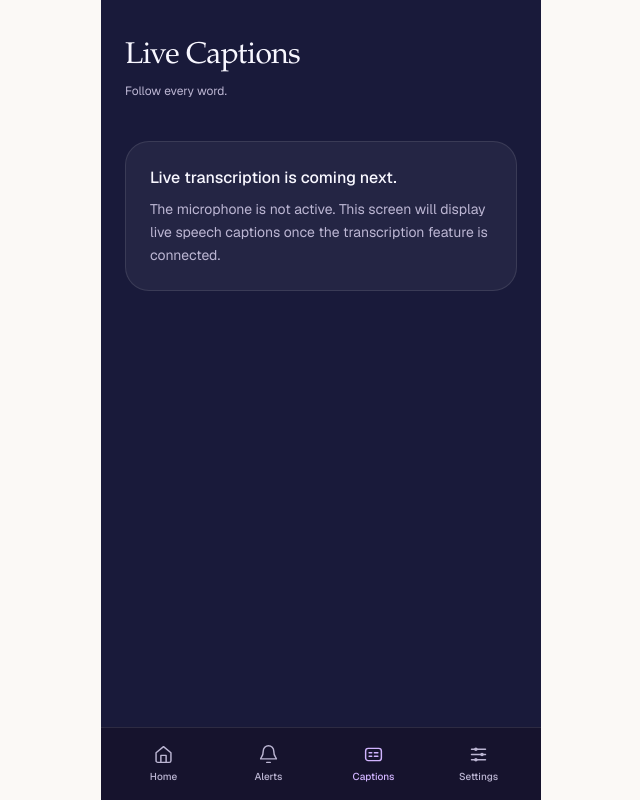
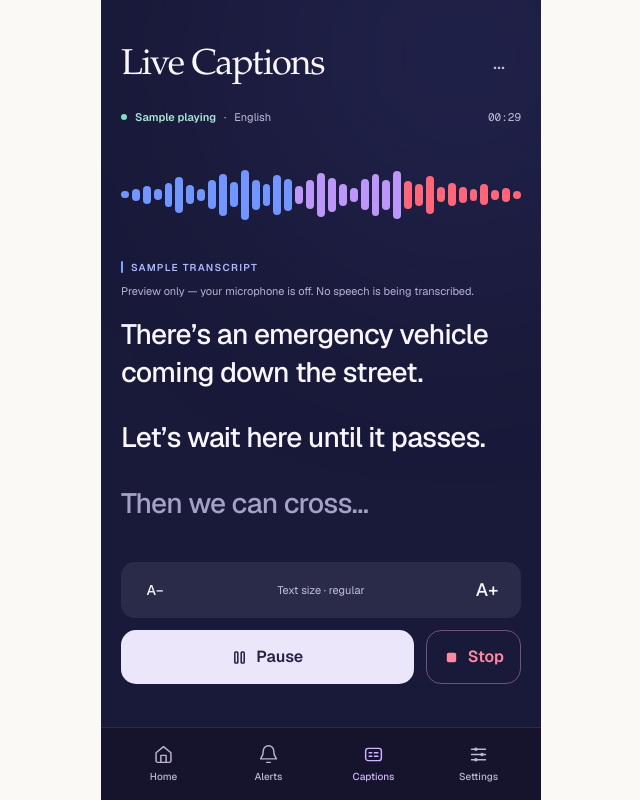
Before and after one commit to DilverSingh23/soundsight, a Next.js app in the folder frontend/: page /captions in a window 1280 px wide. Shown: the whole page, without its empty margins (319-959 px from the left). Built offline with nearby package versions, Linux system fonts and the light colour scheme.

Commit message:
feat: build live captions interface

```diff
--- a/frontend/app/captions/page.tsx
+++ b/frontend/app/captions/page.tsx
@@ -1,26 +1,5 @@
-import ScreenHeading from "@/components/ui/screen-heading";
+import LiveCaptions from "@/components/captions/live-captions";
 
-/** Temporary destination so the Captions navigation tab is functional. */
 export default function CaptionsPage() {
-  return (
-    <main className="flex flex-1 flex-col px-6 pt-10">
-      <ScreenHeading
-        title="Live Captions"
-        subtitle="Follow every word."
-        inverted
-      />
-      <section
-        aria-label="Captions availability"
-        className="mt-10 rounded-3xl border border-white/10 bg-white/5 p-6"
-      >
-        <p className="text-base font-medium text-light-on-dark">
-          Live transcription is coming next.
-        </p>
-        <p className="mt-2 text-sm leading-relaxed text-muted-on-dark">
-          The microphone is not active. This screen will display live speech
-          captions once the transcription feature is connected.
-        </p>
-      </section>
-    </main>
-  );
+  return <LiveCaptions />;
 }
--- /dev/null
+++ b/frontend/components/captions/live-captions.tsx
@@ -0,0 +1,204 @@
+"use client";
+
+import { useEffect, useState } from "react";
+import Waveform from "./waveform";
+
+type PreviewState = "playing" | "paused" | "stopped";
+type TextSize = "small" | "regular" | "large";
+
+const FONT_SIZES: Record<TextSize, string> = {
+  small: "text-[23px] leading-[1.35]",
+  regular: "text-[28px] leading-[1.34]",
+  large: "text-[33px] leading-[1.28]",
+};
+const TEXT_SIZE_ORDER: readonly TextSize[] = ["small", "regular", "large"];
+
+function formatDuration(seconds: number) {
+  const minutes = Math.floor(seconds / 60).toString().padStart(2, "0");
+  const remainder = (seconds % 60).toString().padStart(2, "0");
+  return `${minutes}:${remainder}`;
+}
+
+function ControlIcon({ type }: { type: "pause" | "play" | "stop" }) {
+  return (
+    <svg
+      aria-hidden="true"
+      width="17"
+      height="17"
+      viewBox="0 0 20 20"
+      fill="none"
+      stroke="currentColor"
+      strokeWidth="1.8"
+      strokeLinecap="round"
+      strokeLinejoin="round"
+    >
+      {type === "pause" && (
+        <>
+          <rect x="4.5" y="3.5" width="3.5" height="13" rx="1" />
+          <rect x="12" y="3.5" width="3.5" height="13" rx="1" />
+        </>
+      )}
+      {type === "play" && <path d="m6 3.5 10 6.5L6 16.5z" />}
+      {type === "stop" && (
+        <rect x="4.5" y="4.5" width="11" height="11" rx="2" fill="currentColor" stroke="none" />
+      )}
+    </svg>
+  );
+}
+
+/** The visual sample is local-only. Deepgram and microphone capture are added later. */
+export default function LiveCaptions() {
+  const [preview, setPreview] = useState<PreviewState>("playing");
+  const [elapsedSeconds, setElapsedSeconds] = useState(24);
+  const [textSize, setTextSize] = useState<TextSize>("regular");
+
+  useEffect(() => {
+    if (preview !== "playing") return;
+    const interval = window.setInterval(() => {
+      setElapsedSeconds((previous) => previous + 1);
+    }, 1000);
+    return () => window.clearInterval(interval);
+  }, [preview]);
+
+  const statusLabel =
+    preview === "playing" ? "Sample playing" : preview === "paused" ? "Sample paused" : "Sample stopped";
+  const sizeIndex = TEXT_SIZE_ORDER.indexOf(textSize);
+
+  function changeSize(direction: -1 | 1) {
+    const next = TEXT_SIZE_ORDER[sizeIndex + direction];
+    if (next) setTextSize(next);
+  }
+
+  function resetPreview() {
+    setElapsedSeconds(24);
+    setPreview("playing");
+  }
+
+  return (
+    <main className="relative flex min-h-0 flex-1 flex-col overflow-hidden bg-caption px-5 pb-8 pt-[max(2.75rem,env(safe-area-inset-top))] text-light-on-dark">
+      <div
+        aria-hidden="true"
+        className="pointer-events-none absolute -top-36 right-[-120px] h-[400px] w-[400px] rounded-full bg-[#33336a]/35 blur-[110px]"
+      />
+      <div className="relative z-10 flex flex-1 flex-col">
+        <header className="flex items-center justify-between gap-4">
+          <h1 className="font-display text-[36px] leading-tight tracking-[-0.035em]">
+            Live Captions
+          </h1>
+          <details className="relative">
+            <summary
+              aria-label="Caption preview options"
+              className="flex min-h-11 min-w-11 cursor-pointer list-none items-center justify-center rounded-full text-xl text-[#c1bedf] hover:bg-white/10 [&::-webkit-details-marker]:hidden"
+            >
+              <span aria-hidden="true">···</span>
+            </summary>
+            <div className="absolute right-0 top-full z-20 w-48 rounded-2xl border border-white/15 bg-[#303057] p-2 shadow-xl">
+              <button
+                type="button"
+                onClick={resetPreview}
+                className="min-h-11 w-full rounded-xl px-3 text-left text-sm hover:bg-white/10"
+              >
+                Restart sample preview
+              </button>
+            </div>
+          </details>
+        </header>
+
+        <div className="mt-5 flex items-center justify-between gap-2 text-[11px] text-[#c2bfdc]">
+          <div className="flex items-center gap-2" role="status" aria-live="polite">
+            <span
+              aria-hidden="true"
+              className={`h-1.5 w-1.5 rounded-full ${
+                preview === "playing" ? "bg-[#81dec4]" : "bg-[#aaa1cb]"
+              }`}
+            />
+            <span className="font-semibold text-[#a9e5d6]">{statusLabel}</span>
+            <span aria-hidden="true">·</span>
+            <span>English</span>
+          </div>
+          <span className="font-mono tabular-nums">{formatDuration(elapsedSeconds)}</span>
+        </div>
+
+        <div className="mt-7">
+          <Waveform playing={preview === "playing"} />
+        </div>
+
+        <div className="mt-6 flex items-center gap-2 text-[10px] font-semibold tracking-[0.13em] text-[#a9b8ff]">
+          <span className="h-3 w-[2px] rounded-full bg-[#82a2ff]" />
+          SAMPLE TRANSCRIPT
+        </div>
+        <p className="mt-2 text-[11px] leading-relaxed text-[#b8b3d6]">
+          Preview only — your microphone is off. No speech is being transcribed.
+        </p>
+
+        <section
+          aria-label="Example speech transcript"
+          className={`mt-4 space-y-7 font-medium tracking-[-0.024em] ${FONT_SIZES[textSize]}`}
+        >
+          <p>There’s an emergency vehicle coming down the street.</p>
+          <p>Let’s wait here until it passes.</p>
+          <p className="text-[#a5a0c6]">Then we can cross…</p>
+        </section>
+
+        <div className="min-h-7 flex-1" />
+
+        <div className="rounded-[14px] bg-white/[0.075] px-3 py-1.5">
+          <div className="flex items-center justify-between gap-3">
+            <button
+              type="button"
+              aria-label="Decrease transcript text size"
+              disabled={sizeIndex === 0}
+              onClick={() => changeSize(-1)}
+              className="min-h-11 min-w-11 rounded-lg text-sm font-medium disabled:opacity-30"
+            >
+              A−
+            </button>
+            <span className="text-center text-[11px] text-[#c5c0e0]">
+              Text size · {textSize}
+            </span>
+            <button
+              type="button"
+              aria-label="Increase transcript text size"
+              disabled={sizeIndex === TEXT_SIZE_ORDER.length - 1}
+              onClick={() => changeSize(1)}
+              className="min-h-11 min-w-11 rounded-lg text-lg font-medium disabled:opacity-30"
+            >
+              A+
+            </button>
+          </div>
+        </div>
+
+        <div className="mt-3 grid grid-cols-[1fr_auto] gap-3">
+          {preview === "stopped" ? (
+            <button
+              type="button"
+              onClick={resetPreview}
+              className="flex min-h-[54px] items-center justify-center gap-2 rounded-[15px] bg-[#ebe6fa] px-4 font-semibold text-[#252044] hover:bg-white"
+            >
+              <ControlIcon type="play" />
+              Replay sample
+            </button>
+          ) : (
+            <button
+              type="button"
+              onClick={() => setPreview(preview === "playing" ? "paused" : "playing")}
+              className="flex min-h-[54px] items-center justify-center gap-2 rounded-[15px] bg-[#ebe6fa] px-4 font-semibold text-[#252044] hover:bg-white"
+            >
+              <ControlIcon type={preview === "playing" ? "pause" : "play"} />
+              {preview === "playing" ? "Pause" : "Resume"}
+            </button>
+          )}
+          <button
+            type="button"
+            onClick={() => setPreview("stopped")}
+            disabled={preview === "stopped"}
+            className="flex min-h-[54px] items-center justify-center gap-2 rounded-[15px] border border-[#715084] px-4 font-semibold text-[#ff8aa1] hover:bg-white/5 disabled:opacity-45"
+          >
+            <ControlIcon type="stop" />
+            Stop
+          </button>
+        </div>
+      </div>
+    </main>
+  );
+}
--- /dev/null
+++ b/frontend/components/captions/waveform.tsx
@@ -0,0 +1,35 @@
+/** Decorative reference waveform, not microphone amplitude data. */
+const BAR_HEIGHTS = [
+  7, 12, 18, 11, 24, 36, 19, 12, 29, 42, 25, 50, 30, 22, 40, 32,
+  18, 29, 44, 34, 22, 14, 31, 42, 30, 48, 28, 22, 38, 15, 23, 16,
+  12, 21, 10, 14, 8,
+] as const;
+
+type WaveformProps = {
+  playing: boolean;
+};
+
+export default function Waveform({ playing }: WaveformProps) {
+  return (
+    <div
+      aria-hidden="true"
+      className={`flex h-[82px] w-full items-center justify-center gap-[3px] transition-opacity duration-300 ${
+        playing ? "opacity-100" : "opacity-40"
+      }`}
+    >
+      {BAR_HEIGHTS.map((height, index) => (
+        <span
+          key={index}
+          className={`w-[3px] min-w-0 flex-1 rounded-full ${
+            index > 25
+              ? "bg-[#ff667a]"
+              : index > 15
+                ? "bg-[#bc97f9]"
+                : "bg-[#7296ff]"
+          }`}
+          style={{ height }}
+        />
+      ))}
+    </div>
+  );
+}
```
